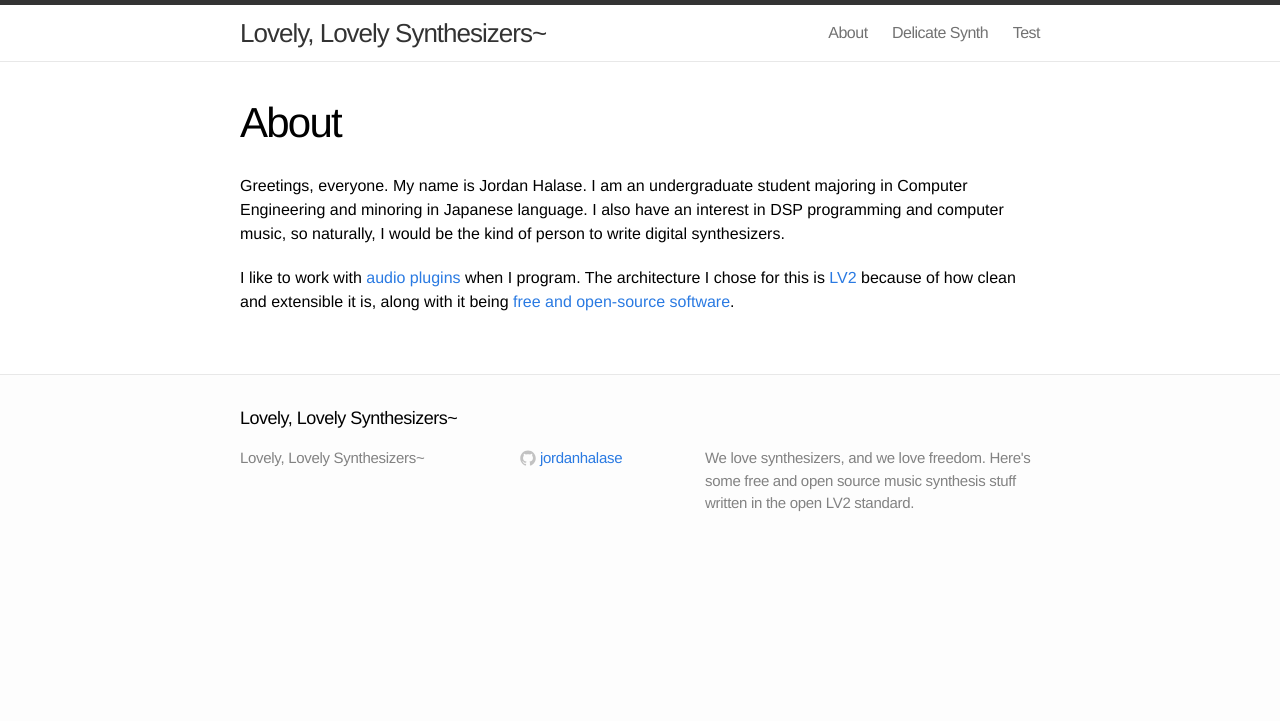
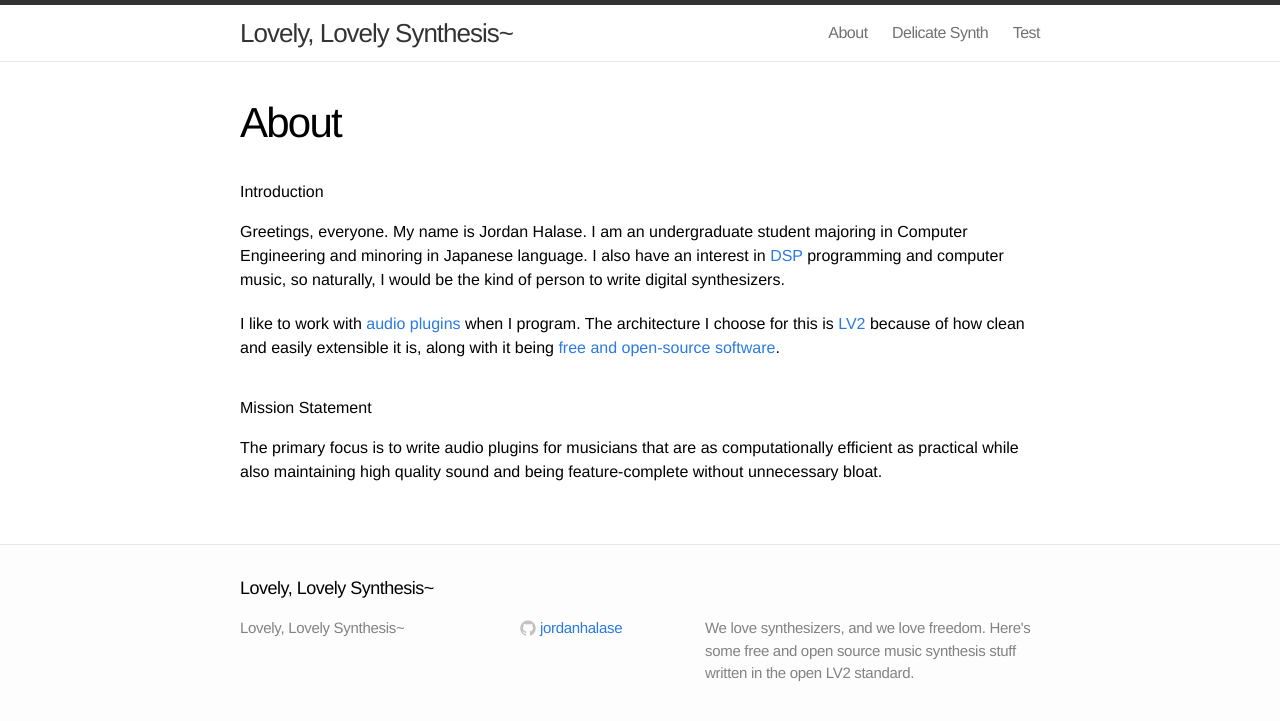
Before and after one commit to synth-love/synth-love.github.io, a Jekyll site: the page built from about.md, in a window 1280 px wide. Shown: the top 721 px of the page. Built offline with Jekyll 4.4.1, drawn with Linux system fonts in a browser that asks for light colours.

Commit message:
Updated about and config

```diff
--- a/_config.yml
+++ b/_config.yml
@@ -1,5 +1,5 @@
 # Site settings
-title: Lovely, Lovely Synthesizers~
+title: Lovely, Lovely Synthesis~
 # email: your-email@domain.com
 description: "We love synthesizers, and we love freedom. Here's some free and open source music synthesis stuff written in the open LV2 standard."
 baseurl: ""
--- a/about.md
+++ b/about.md
@@ -4,6 +4,12 @@ title: About
 permalink: /about/
 ---
 
-Greetings, everyone. My name is Jordan Halase. I am an undergraduate student majoring in Computer Engineering and minoring in Japanese language. I also have an interest in DSP programming and computer music, so naturally, I would be the kind of person to write digital synthesizers.
+# Introduction
 
-I like to work with [audio plugins](https://en.wikipedia.org/wiki/Audio_plug-in) when I program. The architecture I chose for this is [LV2](http://www.lv2plug.in/) because of how clean and extensible it is, along with it being [free and open-source software](https://en.wikipedia.org/wiki/Free_and_open-source_software).
+Greetings, everyone. My name is Jordan Halase. I am an undergraduate student majoring in Computer Engineering and minoring in Japanese language. I also have an interest in [DSP](https://en.wikipedia.org/wiki/Digital_signal_processing) programming and computer music, so naturally, I would be the kind of person to write digital synthesizers.
+
+I like to work with [audio plugins](https://en.wikipedia.org/wiki/Audio_plug-in) when I program. The architecture I choose for this is [LV2](http://www.lv2plug.in/) because of how clean and easily extensible it is, along with it being [free and open-source software](https://en.wikipedia.org/wiki/Free_and_open-source_software).
+
+# Mission Statement
+
+The primary focus is to write audio plugins for musicians that are as computationally efficient as practical while also maintaining high quality sound and being feature-complete without unnecessary bloat.
```
